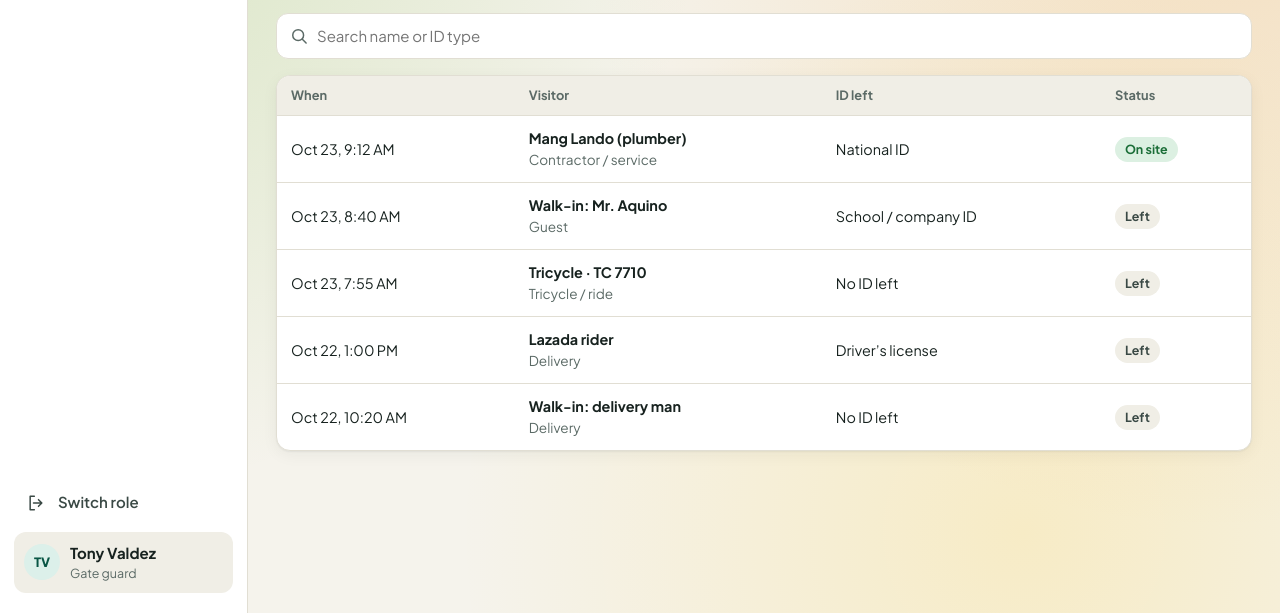
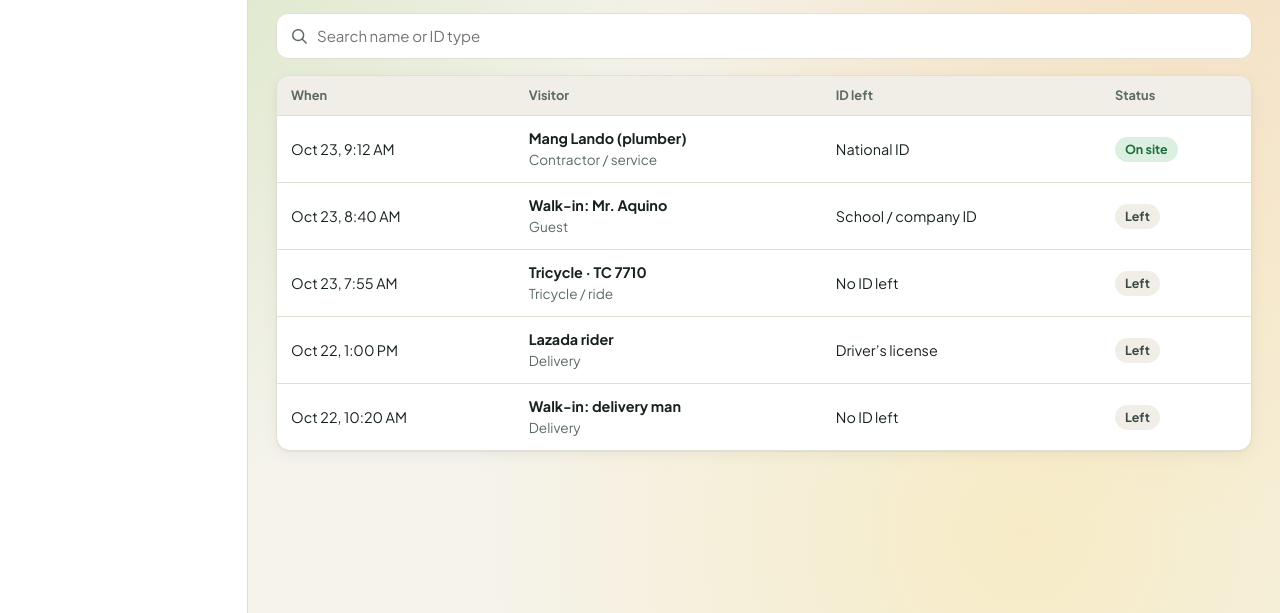
Before and after one commit to merin0a/CapstoneDemo, a plain HTML site: page guard/log.html in a window 1280 px wide. Shown: the part 187-800 px from the top of the page. Drawn offline with Linux system fonts and the light colour scheme.

Commit message:
fix the guard

```diff
--- a/guard/log.html
+++ b/guard/log.html
@@ -166,21 +166,6 @@
           <span>Gate log</span>
         </a>
       </nav>
-
-      <div class="side-foot">
-        <a class="nv" href="../index.html">
-          <svg class="ic" width="20" height="20" viewBox="0 0 24 24" fill="none" stroke="currentColor"
-            stroke-width="1.8" stroke-linecap="round" stroke-linejoin="round" aria-hidden="true">
-            <use href="#i-logout" />
-          </svg>
-          <span>Switch role</span>
-        </a>
-
-        <div class="side-user">
-          <span class="avatar">TV</span>
-          <span><b>Tony Valdez</b><small>Gate guard</small></span>
-        </div>
-      </div>
     </aside>
 
     <div class="main-col">
```
